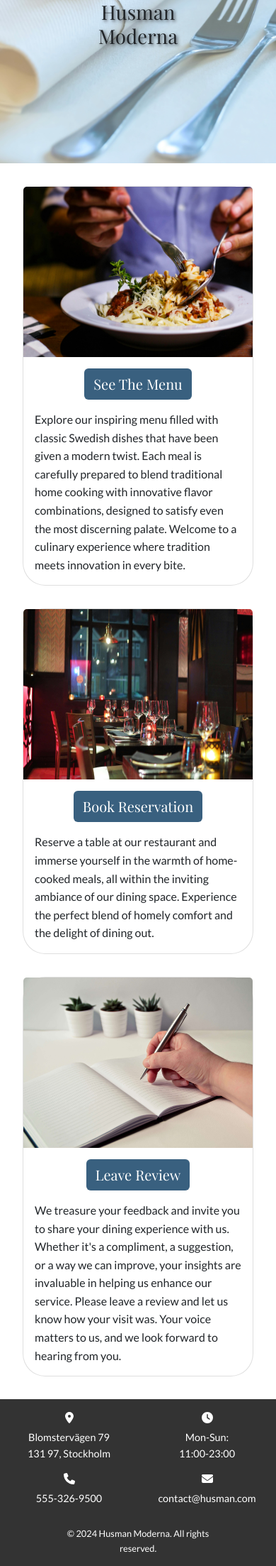
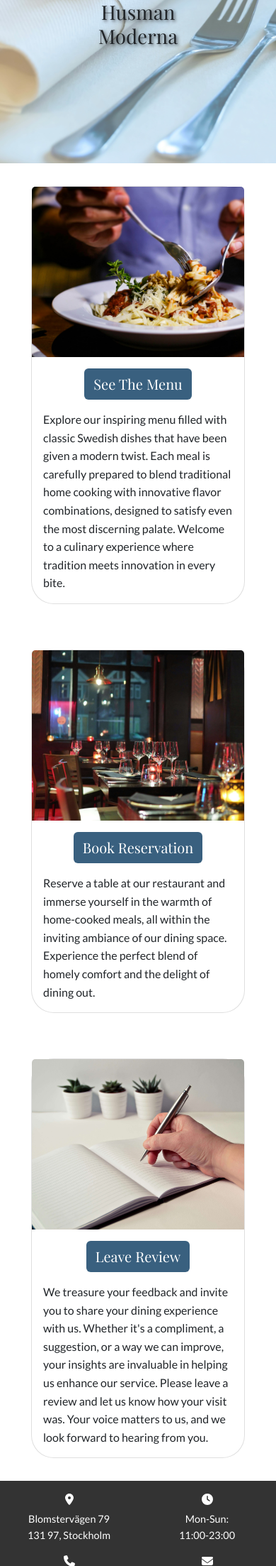
Before and after one commit to merin86/husman-moderna, a Django app: page /home/ in a window 390 px wide. Shown: the part 318-2524 px from the top of the page at 71% size. Run offline with Django 4.2, Linux system fonts and the light colour scheme; some libraries are stand-ins or nearby versions.

Commit message:
Fix cards responsiveness for tablets

```diff
--- a/home/templates/home/index.html
+++ b/home/templates/home/index.html
@@ -10,41 +10,57 @@
         <h1>Husman Moderna</h1>
     </div>
 </div>
-<div class="card-group">
+<div class="container">
+    <div class="row">
+        <div class="col-12 col-md-6 col-lg-4">
             <div class="card" id="card1">
-        <img src="{% static 'images/ragu.jpg' %}" class="card-img-top" alt="Ragu Bolognese">
+                <img src="{% static 'images/ragu.jpg' %}" class="card-img-top img-fluid" alt="Ragu Bolognese">
                 <div class="card-body">
                     <div class="button-container">
                         <a class="btn btn-custom card-title-button" href="{% url 'menu' %}">See The Menu</a>
                     </div>
-            <p class="card-text">Explore our inspiring menu filled with classic Swedish dishes that have been given a
-                modern twist. Each meal is carefully prepared to blend traditional home cooking with innovative flavor
-                combinations, designed to satisfy even the most discerning palate. Welcome to a culinary experience
+                    <p class="card-text">Explore our inspiring menu filled with classic Swedish dishes that have been
+                        given
+                        a
+                        modern twist. Each meal is carefully prepared to blend traditional home cooking with innovative
+                        flavor
+                        combinations, designed to satisfy even the most discerning palate. Welcome to a culinary
+                        experience
                         where tradition meets innovation in every bite.</p>
                 </div>
             </div>
+        </div>
+        <div class="col-12 col-md-6 col-lg-4">
             <div class="card" id="card2">
-        <img src="{% static 'images/book-table.jpg' %}" class="card-img-top" alt="Restaurant table">
+                <img src="{% static 'images/book-table.jpg' %}" class="card-img-top img-fluid" alt="Restaurant table">
                 <div class="card-body">
                     <div class="button-container">
                         <a class="btn btn-custom card-title-button" href="#">Book Reservation</a>
                     </div>
-            <p class="card-text">Reserve a table at our restaurant and immerse yourself in the warmth of home-cooked
-                meals, all within the inviting ambiance of our dining space. Experience the perfect blend of homely
+                    <p class="card-text">Reserve a table at our restaurant and immerse yourself in the warmth of
+                        home-cooked
+                        meals, all within the inviting ambiance of our dining space. Experience the perfect blend of
+                        homely
                         comfort and the delight of dining out.</p>
                 </div>
             </div>
+        </div>
+        <div class="col-12 col-md-6 col-lg-4">
             <div class="card" id="card3">
-        <img src="{% static 'images/leave-review.jpg' %}" class="card-img-top" alt="Writing in book">
+                <img src="{% static 'images/leave-review.jpg' %}" class="card-img-top img-fluid" alt="Writing in book">
                 <div class="card-body">
                     <div class="button-container">
                         <a class="btn btn-custom card-title-button" href="#">Leave Review</a>
                     </div>
-            <p class="card-text">We treasure your feedback and invite you to share your dining experience with us.
-                Whether it's a compliment, a suggestion, or a way we can improve, your insights are invaluable in
+                    <p class="card-text">We treasure your feedback and invite you to share your dining experience with
+                        us.
+                        Whether it's a compliment, a suggestion, or a way we can improve, your insights are invaluable
+                        in
                         helping us enhance our service. Please leave a review and let us know how your visit
                         was. Your voice matters to us, and we look forward to hearing from you.</p>
                 </div>
             </div>
         </div>
+    </div>
+</div>
 {% endblock %}
--- a/static/css/style.css
+++ b/static/css/style.css
@@ -109,12 +109,9 @@ h1, h2, h3, h4, h5, h6 {
     background: rgba(255, 255, 255, 0.4);
 }
 
-.card-group {
-    gap: 4rem;
-}
-
 .card-img-top {
     height: 15rem;
+    object-fit: cover;
 }
 
 #card1 {
```
Lines whose indentation alone changed are shown as unchanged.
